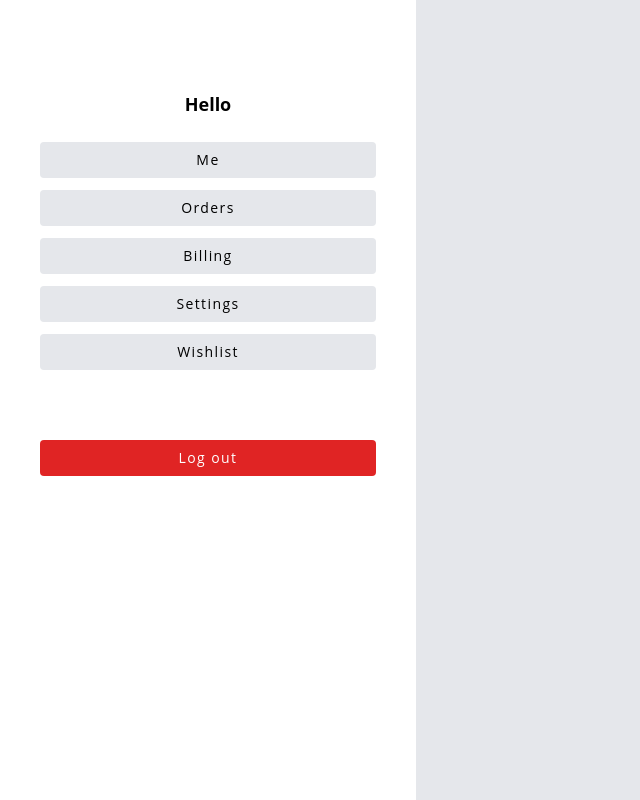
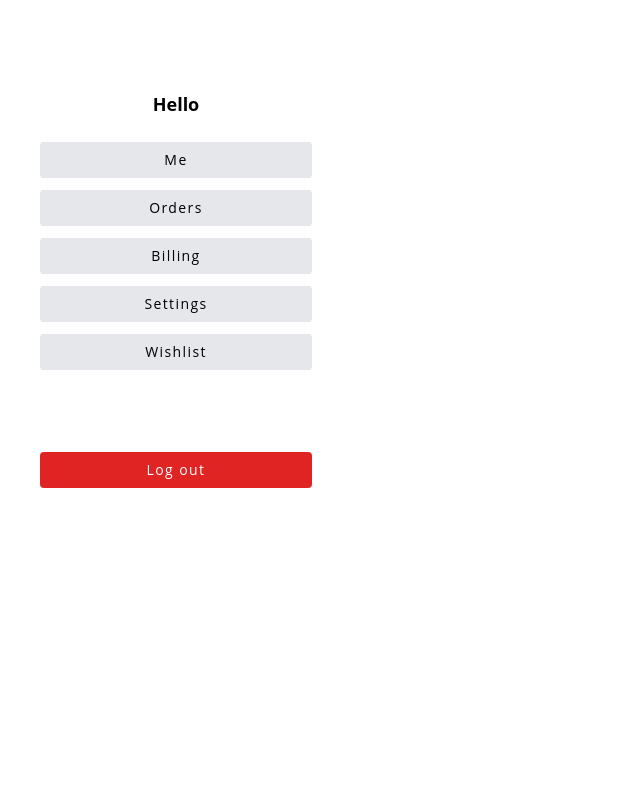
Before and after one commit to SLIIT-3rd-Year-Bois-Inc/cloths-store-frontend, a React (Create React App) app: page /customer/dashboard in a window 1280 px wide. Shown: the whole page, without its empty margins (0-640 px from the left). Built offline with nearby package versions, Linux system fonts and the light colour scheme.

Commit message:
Implement Customer dashboard functions

```diff
--- a/package.json
+++ b/package.json
@@ -17,6 +17,7 @@
     "react": "^18.2.0",
     "react-dom": "^18.2.0",
     "react-icons": "^4.4.0",
+    "react-portal": "^4.2.2",
     "react-router-dom": "^6.3.0",
     "react-scripts": "5.0.1",
     "typescript": "^4.7.4",
@@ -59,6 +60,7 @@
     ]
   },
   "devDependencies": {
+    "@types/react-portal": "^4.0.4",
     "autoprefixer": "^10.4.8",
     "postcss": "^8.4.16",
     "tailwindcss": "^3.1.8"
--- /dev/null
+++ b/src/components/customer-dashboard/card/index.tsx
@@ -0,0 +1,8 @@
+import React from "react";
+import CustomerDashBoard from "../../../pages/customer-dashboard/dashboard";
+
+export default function Card() {
+  return (
+    <div className="h-[10em] w-[20em] border-2 border-gray-400 rounded-lg"></div>
+  );
+}
--- a/src/components/customer-dashboard/side-bar/index.tsx
+++ b/src/components/customer-dashboard/side-bar/index.tsx
@@ -1,19 +1,30 @@
 import React from "react";
+import { Link } from "react-router-dom";
+import SideBarItem from "../sidebar-item";
 
 export default function SideBar() {
   return (
-    <div className="w-[calc(20vw+10em)] max-w-[28em] bg-white flex flex-col items-center">
+    <div className="w-[calc(15vw+10em)] max-w-[28em] bg-white flex flex-col items-center flex-shrink-0">
       <h1 className="font-bold pt-[5em] mb-2 text-lg">Hello</h1>
-      <div className="px-10 mt-4 w-full">
-        <SideBarItem title="Your profile">Me</SideBarItem>
-        <SideBarItem title="Order History">Orders</SideBarItem>
-        <SideBarItem title="Billing History and Management">
+      <div className="px-10 mt-4 w-full flex flex-col">
+        <SideBarItem title="Your profile" to="./me">
+          Me
+        </SideBarItem>
+        <SideBarItem title="Order History" to="./orders">
+          Orders
+        </SideBarItem>
+        <SideBarItem title="Billing Management" to="./billing">
           Billing
         </SideBarItem>
-        <SideBarItem title="Settings">Settings</SideBarItem>
-        <SideBarItem title="Your Wishlist">Wishlist</SideBarItem>
+        <SideBarItem title="Settings" to="./settings">
+          Settings
+        </SideBarItem>
+        <SideBarItem title="Your Wishlist" to="./wishlist">
+          Wishlist
+        </SideBarItem>
 
         <SideBarItem
+          to="./billing"
           title="Sign out from your account"
           className="mt-[5em]"
           red
@@ -24,25 +35,3 @@ export default function SideBar() {
     </div>
   );
 }
-
-interface SideBarProps {
-  children?: string;
-  red?: boolean;
-  className?: string;
-  title?: string;
-}
-
-function SideBarItem({ children, red, className, title }: SideBarProps) {
-  return (
-    <div
-      title={title ? title : ""}
-      className={`w-full text-center ${
-        red ? "bg-red-600 text-white" : "bg-gray-200"
-      } mb-3 p-2 rounded hover:bg-red-300 cursor-pointer transition-[50ms] open-sans-font line-spacing-small text-sm ${
-        className ? className : ""
-      }`}
-    >
-      {children}
-    </div>
-  );
-}
--- /dev/null
+++ b/src/components/customer-dashboard/sidebar-item/index.tsx
@@ -0,0 +1,32 @@
+import React from "react";
+import { Link } from "react-router-dom";
+
+interface SideBarProps {
+  children?: string;
+  red?: boolean;
+  className?: string;
+  title?: string;
+  to: string;
+}
+
+export default function SideBarItem({
+  children,
+  red,
+  className,
+  title,
+  to,
+}: SideBarProps) {
+  return (
+    <Link
+      to={to}
+      title={title ? title : ""}
+      className={`w-full text-center ${
+        red ? "bg-red-600 text-white" : "bg-gray-200"
+      } mb-3 p-2 rounded hover:bg-red-300 cursor-pointerd transition-[50ms] open-sans-font line-spacing-small text-sm ${
+        className ? className : ""
+      }`}
+    >
+      {children}
+    </Link>
+  );
+}
--- /dev/null
+++ b/src/pages/customer-dashboard/billing/index.tsx
@@ -0,0 +1,14 @@
+import React from "react";
+import Card from "../../../components/customer-dashboard/card";
+
+export default function Billing() {
+  return (
+    <>
+      <h1 className="font-bold text-2xl mb-4">Billing</h1>
+      <h2 className="font-bold text-xl mb-4">Payment Methods</h2>
+      <div className="flex-grow">
+        <Card />
+      </div>
+    </>
+  );
+}
--- a/src/pages/customer-dashboard/dashboard/index.tsx
+++ b/src/pages/customer-dashboard/dashboard/index.tsx
@@ -6,7 +6,7 @@ export default function CustomerDashBoard() {
   return (
     <div className="w-screen h-screen bg-black flex flex-row">
       <SideBar />
-      <div className="flex-grow bg-gray-200 pt-[5em] px-[4em]">
+      <div className="flex-grow bg-white pt-[5em] px-[4em] min-w-0 overflow-y-auto">
         <Outlet />
       </div>
     </div>
--- /dev/null
+++ b/src/pages/customer-dashboard/orders/index.tsx
@@ -0,0 +1,66 @@
+import React from "react";
+import { FiCopy } from "react-icons/fi";
+
+export default function Orders() {
+  return (
+    <>
+      <h1 className="font-bold text-2xl mb-4">Your Orders</h1>
+      <div className="w-full flex-grow max-w-[60em]">
+        <Order />
+        <Order />
+        <Order />
+        <Order />
+      </div>
+    </>
+  );
+}
+
+interface OrderProps {
+  name: string;
+  date: Date;
+  image: string;
+  state: string;
+  id: string;
+}
+
+function Order() {
+  return (
+    <div className="w-full bg-white p-8 shadow-lg mb-2">
+      <div className="flex flex-row justify-center px-1 mb-2">
+        <div className="font-bold">Awaiting Delivery</div>
+        <div className="flex-grow"></div>
+        <div>
+          <div>Order date: {"Aug 12, 2022"}</div>
+          <div className="flex flex-row items-center">
+            Order ID:{93909349304930}{" "}
+            <span
+              className="text-blue-600 hover:text-black px-2 cursor-pointer"
+              title="Copy Order ID"
+            >
+              <FiCopy />
+            </span>
+          </div>
+        </div>
+        <div>
+          <a className="block rounded bg-black text-white hover:bg-white hover:text-black px-10 py-3 text-sm shadow-md ml-2">
+            Order Details
+          </a>
+        </div>
+      </div>
+      <div className="flex flex-row">
+        <img
+          src="https://ae01.alicdn.com/kf/Hb048b9e7d1fb4fafb26619b84c2ad217V.jpg_220x220.jpg"
+          className="w-[9em] mr-2"
+        ></img>
+        <div className="flex flex-col">
+          <div className="w-full mb-1 cursor-pointer hover:text-red-500">
+            KZ ZSN Pro In Ear Earphones 1BA+1DD Hybrid Technology Hifi Bass
+            Earbuds Monitor Metal Headphones Sport Noise Cancelling Headset
+          </div>
+          <div className="text-gray-500 mb-2">ZSN pro purple No mic</div>
+          <div>US $13.69x1</div>
+        </div>
+      </div>
+    </div>
+  );
+}
--- a/src/pages/customer-dashboard/profile/index.tsx
+++ b/src/pages/customer-dashboard/profile/index.tsx
@@ -4,8 +4,8 @@ import { FiEdit2 } from "react-icons/fi";
 export function Profile() {
   return (
     <>
-      <h1 className="font-bold text-2xl mb-4">Profile</h1>
-      <div className="w-100 flex-grow">
+      <h1 className="font-bold text-2xl mb-6">Profile</h1>
+      <div className="w-100 flex-grow max-w-[60em] bg-white px-12">
         <form className="mb-4">
           <div className="flex flex-row justify-center items-center w-full pb-8">
             <ImagePicker />
@@ -30,7 +30,7 @@ export function Profile() {
           </div>
         </form>
         <div className="w-full flex justify-center items-center">
-          <button className="rounded bg-black text-white hover:bg-white hover:text-black px-10 py-2">
+          <button className="rounded bg-black text-white hover:bg-white hover:text-black px-10 py-3 text-sm">
             Update
           </button>
         </div>
--- /dev/null
+++ b/src/pages/customer-dashboard/settings/index.tsx
@@ -0,0 +1,75 @@
+import React, { useState } from "react";
+import { Portal } from "react-portal";
+
+export default function Settings() {
+  const [showDeleteConfirmation, setShowDeleteConfirmation] = useState(false);
+
+  return (
+    <>
+      <h1 className="font-bold text-2xl mb-6">Settings</h1>
+      <div className="flex-grow">
+        <h1 className="pb-2 font-semibold">Delete Your Account</h1>
+        <br></br>
+        <p className="mb-4">
+          Warning This will remove all the order history and user data.<br></br>
+          All the orders that ongoing will get delivered regardless.
+        </p>
+        <button
+          className="bg-red-600 hover:bg-red-800 text-white px-8 py-4 line-spacing-main open-sans-font text-sm"
+          onClick={(_) => setShowDeleteConfirmation(true)}
+        >
+          Delete Account
+        </button>
+      </div>
+      {showDeleteConfirmation && (
+        <Portal>
+          <ConfirmDelete onClose={() => setShowDeleteConfirmation(false)} />
+        </Portal>
+      )}
+    </>
+  );
+}
+
+interface ConfirmDeleteProps extends React.HTMLProps<HTMLDivElement> {
+  onClose?: () => any;
+}
+
+function ConfirmDelete({ onClose, ...rest }: ConfirmDeleteProps) {
+  return (
+    <div
+      className="fixed w-screen h-screen bg-[#00000086] top-0 right-0 flex flex-col justify-center items-center"
+      {...rest}
+    >
+      <div>
+        <div className="flex flex-col justify-center items-center bg-white px-8 py-10 w-[35em]">
+          <h1 className="text-lg mb-4">Delete Account</h1>
+          <div className="w-full px-5">
+            <input
+              type="text"
+              className="w-full rounded"
+              placeholder="Password"
+            />
+          </div>
+          <div className="mt-4 mb-8">
+            Please confirm your password to proceed.
+          </div>
+          <div className="text-center px-4 mb-4 text-red-600">
+            Warning. This will remove all the order history, and user data. All
+            the orders that are ongoing will get delivered regardless.
+          </div>
+          <div className="flex flex-col">
+            <button className="bg-red-600 hover:bg-red-800 text-white px-8 py-4 line-spacing-main open-sans-font text-sm mb-2">
+              I understand the consequences, delete my account
+            </button>
+            <button
+              className="bg-gray-600 hover:bg-gray-800 text-white px-8 py-4 line-spacing-main open-sans-font text-sm"
+              onClick={onClose}
+            >
+              Cancel
+            </button>
+          </div>
+        </div>
+      </div>
+    </div>
+  );
+}
--- /dev/null
+++ b/src/pages/customer-dashboard/wishlist/index.tsx
@@ -0,0 +1,9 @@
+import React from "react";
+
+export default function WishList() {
+  return (
+    <>
+      <h1 className="font-bold text-2xl mb-4">Wish List</h1>
+    </>
+  );
+}
--- a/src/routes/customer.tsx
+++ b/src/routes/customer.tsx
@@ -1,7 +1,11 @@
 import React from "react";
 import { Route, Routes } from "react-router-dom";
+import Billing from "../pages/customer-dashboard/billing";
 import CustomerDashBoard from "../pages/customer-dashboard/dashboard";
+import Orders from "../pages/customer-dashboard/orders";
 import { Profile } from "../pages/customer-dashboard/profile";
+import Settings from "../pages/customer-dashboard/settings";
+import WishList from "../pages/customer-dashboard/wishlist";
 import Home from "../pages/home";
 
 export default function CustomerRouter() {
@@ -10,6 +14,10 @@ export default function CustomerRouter() {
       <Route path="/" element={<Home />}></Route>
       <Route path="/customer/dashboard" element={<CustomerDashBoard />}>
         <Route path="me" element={<Profile />}></Route>
+        <Route path="orders" element={<Orders />}></Route>
+        <Route path="billing" element={<Billing />}></Route>
+        <Route path="settings" element={<Settings />}></Route>
+        <Route path="wishlist" element={<WishList />}></Route>
       </Route>
     </Routes>
   );
```
Also changed, not shown: 1 other file (tests, documents, lock files or other folders).
